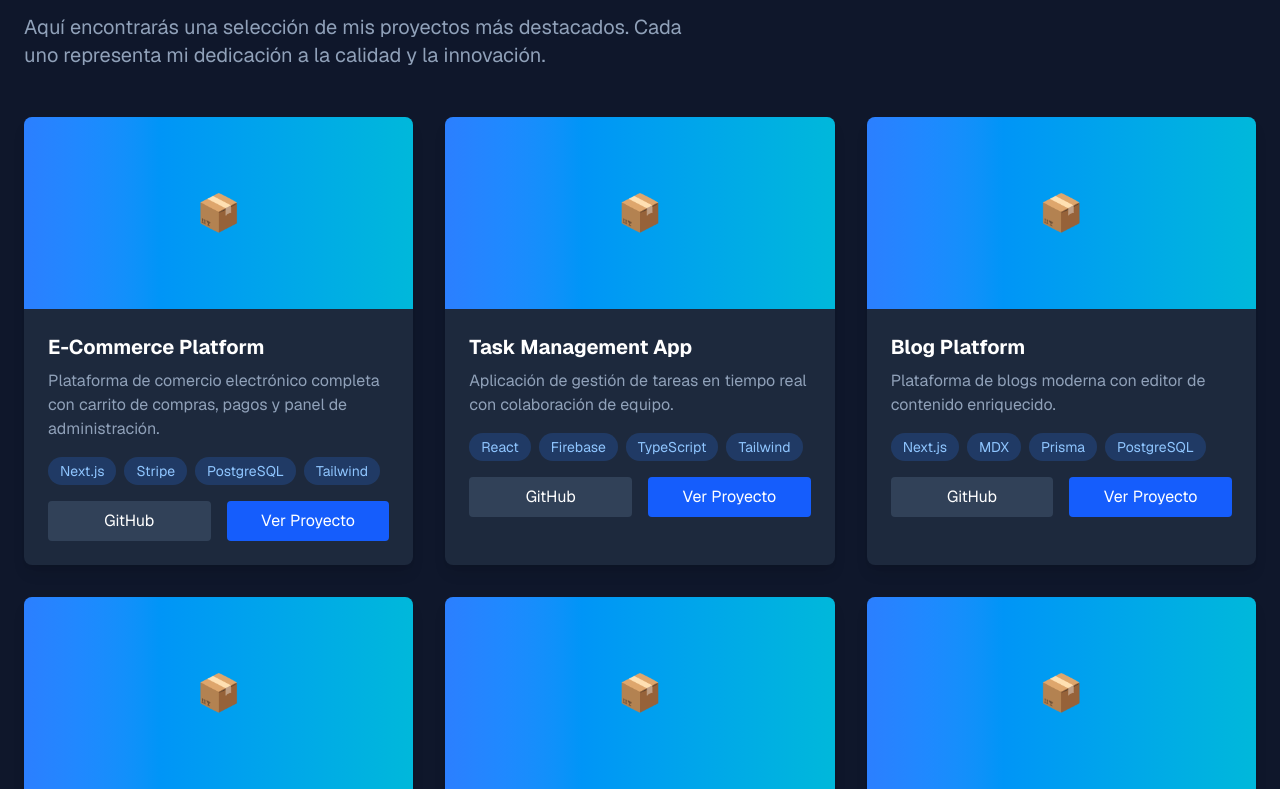
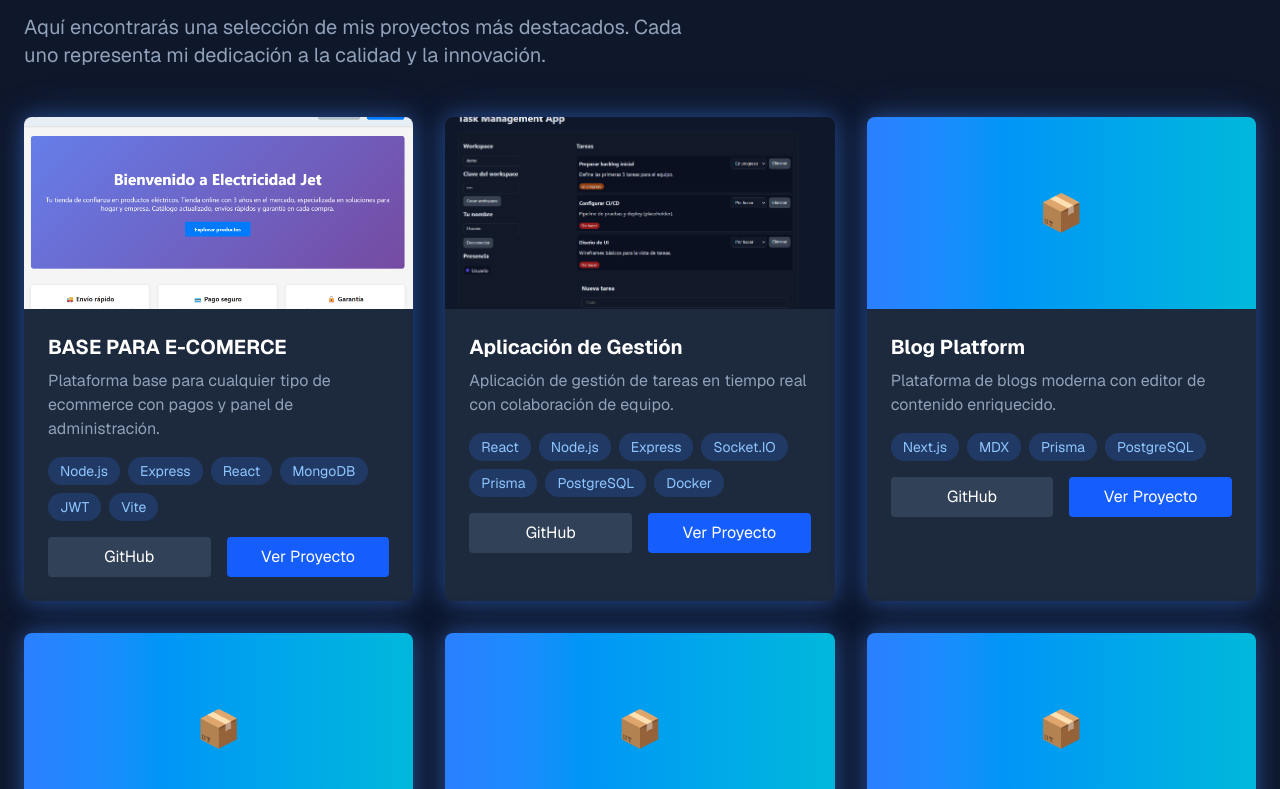
Before and after one commit to emi-silva/PORTFOLIO-EMILIANO-SILVA, a Next.js app: page / in a window 1280 px wide. Shown: the part 1551-2340 px from the top of the page. Built offline with nearby package versions, Linux system fonts and the light colour scheme.

Commit message:
Actualizar proyectos: cambiar Task Management App a Aplicación de Gestión, agregar imágenes, actualizar enlaces y mejorar efectos visuales

```diff
--- a/src/app/layout.tsx
+++ b/src/app/layout.tsx
@@ -26,7 +26,7 @@ export default function RootLayout({
   children: React.ReactNode;
 }>) {
   return (
-    <html lang="es">
+    <html lang="es" suppressHydrationWarning>
       <body
         className={`${geistSans.variable} ${geistMono.variable} antialiased bg-slate-950 text-white`}
       >
--- a/src/app/page.tsx
+++ b/src/app/page.tsx
@@ -33,18 +33,20 @@ import StarryBackground from '@/components/StarryBackground';
 
 const projectsData = [
   {
-    title: 'E-Commerce Platform',
-    description: 'Plataforma de comercio electrónico completa con carrito de compras, pagos y panel de administración.',
-    technologies: ['Next.js', 'Stripe', 'PostgreSQL', 'Tailwind'],
-    githubUrl: 'https://github.com',
-    liveUrl: 'https://example.com',
+    title: 'BASE PARA E-COMERCE',
+    description: 'Plataforma base para cualquier tipo de ecommerce con pagos y panel de administración.',
+    technologies: ['Node.js', 'Express', 'React', 'MongoDB', 'JWT', 'Vite'],
+    imageUrl: '/images/ecomerce.png',
+    githubUrl: 'https://github.com/emi-silva/BASE-DE-ECOMERCE',
+    liveUrl: 'https://base-de-ecomerce.vercel.app/',
   },
   {
-    title: 'Task Management App',
+    title: 'Aplicación de Gestión',
     description: 'Aplicación de gestión de tareas en tiempo real con colaboración de equipo.',
-    technologies: ['React', 'Firebase', 'TypeScript', 'Tailwind'],
-    githubUrl: 'https://github.com',
-    liveUrl: 'https://example.com',
+    technologies: ['React', 'Node.js', 'Express', 'Socket.IO', 'Prisma', 'PostgreSQL', 'Docker'],
+    imageUrl: '/images/task-management.png',
+    githubUrl: 'https://github.com/emi-silva/APLICATION-MANAGEMENT',
+    liveUrl: 'https://aplication-management.vercel.app/',
   },
   {
     title: 'Blog Platform',
--- a/src/app/projects/page.tsx
+++ b/src/app/projects/page.tsx
@@ -2,18 +2,20 @@ import ProjectCard from "@/components/ProjectCard";
 
 const projectsData = [
   {
-    title: "E-Commerce Platform",
-    description: "Plataforma de comercio electrónico completa con carrito de compras, pagos y panel de administración.",
-    technologies: ["Next.js", "Stripe", "PostgreSQL", "Tailwind"],
-    githubUrl: "https://github.com",
-    liveUrl: "https://example.com",
+    title: "BASE PARA E-COMERCE",
+    description: "Plataforma base para cualquier tipo de ecommerce con pagos y panel de administración.",
+    technologies: ["Node.js", "Express", "React", "MongoDB", "JWT", "Vite"],
+    imageUrl: "/images/ecomerce.png",
+    githubUrl: "https://github.com/emi-silva/BASE-DE-ECOMERCE",
+    liveUrl: "https://base-de-ecomerce.vercel.app/",
   },
   {
-    title: "Task Management App",
+    title: "Aplicación de Gestión",
     description: "Aplicación de gestión de tareas en tiempo real con colaboración de equipo.",
-    technologies: ["React", "Firebase", "TypeScript", "Tailwind"],
-    githubUrl: "https://github.com",
-    liveUrl: "https://example.com",
+    technologies: ["React", "Node.js", "Express", "Socket.IO", "Prisma", "PostgreSQL", "Docker"],
+    imageUrl: "/images/task-management.png",
+    githubUrl: "https://github.com/emi-silva/APLICATION-MANAGEMENT",
+    liveUrl: "https://aplication-management.vercel.app/",
   },
   {
     title: "Blog Platform",
--- a/src/components/ProjectCard.tsx
+++ b/src/components/ProjectCard.tsx
@@ -1,4 +1,5 @@
 import Link from 'next/link';
+import Image from 'next/image';
 
 interface ProjectCardProps {
   title: string;
@@ -13,15 +14,22 @@ export default function ProjectCard({
   title,
   description,
   technologies,
+  imageUrl,
   githubUrl,
   liveUrl,
 }: ProjectCardProps) {
   return (
-    <div className="bg-slate-800 rounded-lg overflow-hidden shadow-lg hover:shadow-2xl transition transform hover:scale-105">
-      {/* Imagen placeholder */}
-      <div className="bg-linear-to-r from-blue-500 to-cyan-500 h-48 flex items-center justify-center">
-        <span className="text-white text-4xl">📦</span>
-      </div>
+    <div className="bg-slate-800 rounded-lg overflow-hidden transition-all duration-300 transform hover:scale-105" style={{ boxShadow: '0 0 20px rgba(59, 130, 246, 0.4), 0 0 40px rgba(59, 130, 246, 0.2)' }}>
+      {/* Imagen del proyecto */}
+      {imageUrl ? (
+        <div className="relative w-full h-48">
+          <Image src={imageUrl} alt={title} fill className="object-cover" />
+        </div>
+      ) : (
+        <div className="bg-linear-to-r from-blue-500 to-cyan-500 h-48 flex items-center justify-center">
+          <span className="text-white text-4xl">📦</span>
+        </div>
+      )}
 
       {/* Contenido */}
       <div className="p-6">
```
Also changed, not shown: public/images/ecomerce.png (added), public/images/task-management.png (added).
